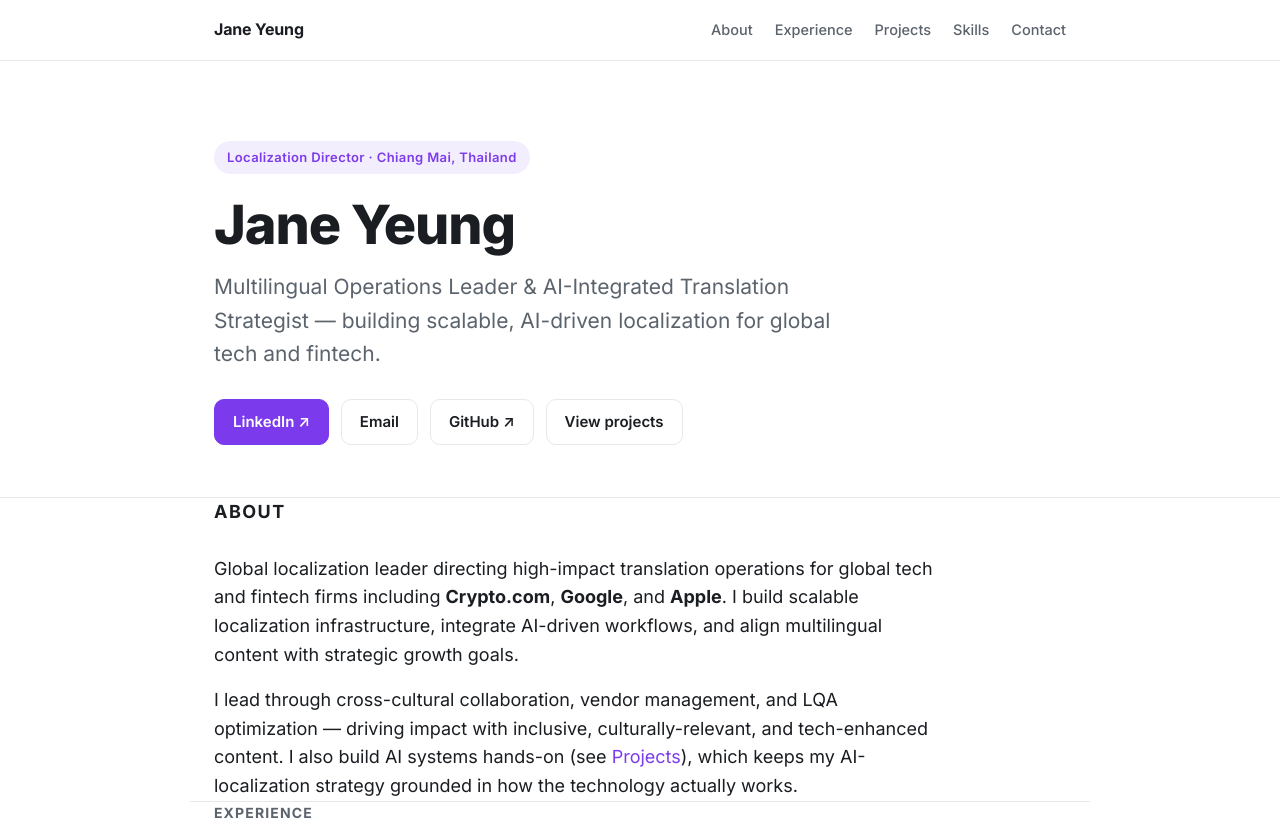
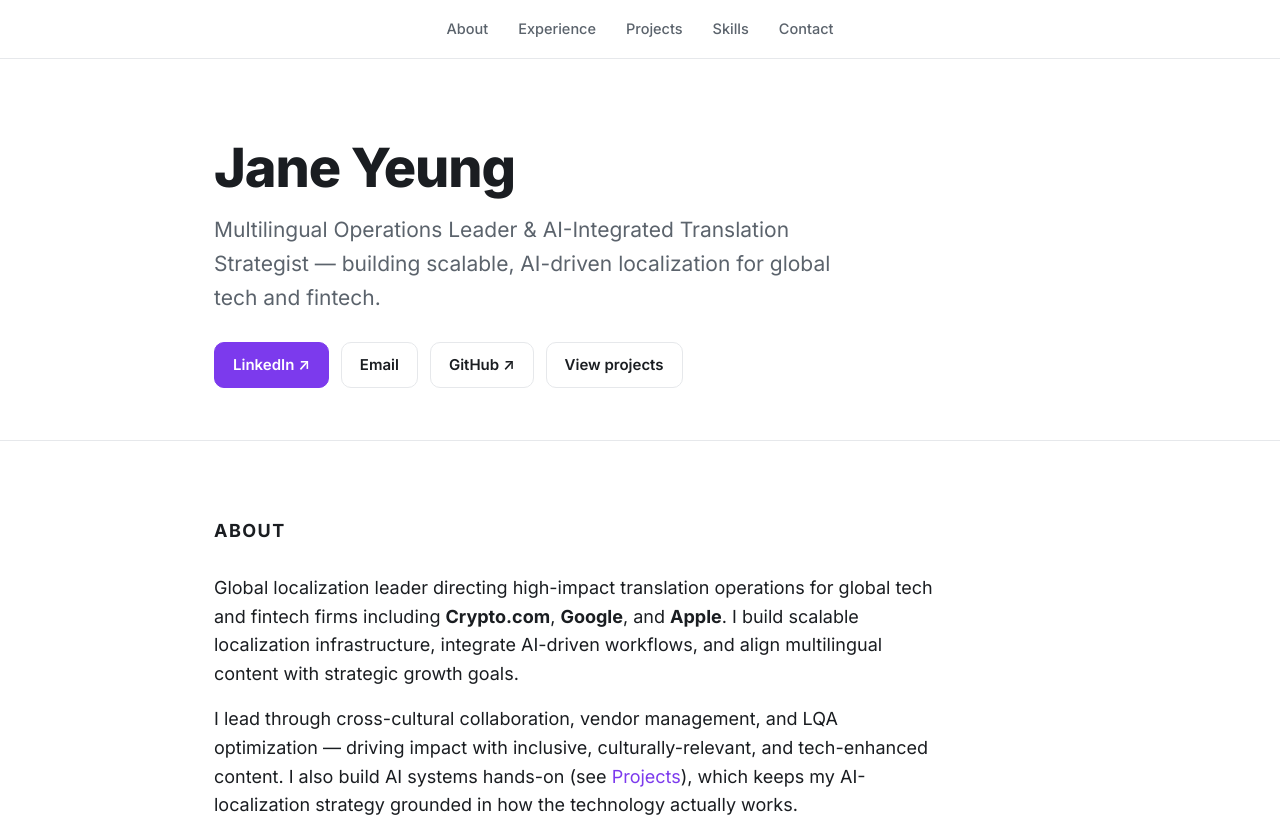
Before and after one commit to capuron/capuron.github.io, a plain HTML site: page index.html in a window 1280 px wide. Shown: the top 827 px of the page. Drawn offline with Linux system fonts and the light colour scheme.

Commit message:
Portfolio site

```diff
--- a/index.html
+++ b/index.html
@@ -40,12 +40,11 @@
       backdrop-filter: saturate(180%) blur(10px);
       border-bottom: 1px solid var(--border);
     }
-    nav .wrap { display: flex; align-items: center; justify-content: space-between; height: 60px; }
-    nav .brand { font-weight: 700; letter-spacing: -0.01em; color: var(--text); }
-    nav .navlinks { display: flex; gap: 22px; font-size: 14.5px; font-weight: 500; }
+    nav .wrap { display: flex; align-items: center; justify-content: center; height: 58px; }
+    nav .navlinks { display: flex; gap: 30px; font-size: 14.5px; font-weight: 500; }
     nav .navlinks a { color: var(--text-soft); }
     nav .navlinks a:hover { color: var(--accent); text-decoration: none; }
-    @media (max-width: 600px) { nav .navlinks { display: none; } }
+    @media (max-width: 600px) { nav { display: none; } }
 
     /* ---------- Hero ---------- */
     header.hero { padding: 80px 0 52px; border-bottom: 1px solid var(--border); }
@@ -69,8 +68,11 @@
     .btn.primary:hover { background: #6d28d9; color: #fff; }
 
     /* ---------- Sections ---------- */
-    section { padding: 54px 0; border-bottom: 1px solid var(--border); }
+    section { border-bottom: 1px solid var(--border); }
     section:last-of-type { border-bottom: none; }
+    /* sections also carry class="wrap" (padding:0 24px), which out-specifies a plain
+       `section` rule — so set vertical padding with matching specificity via longhand */
+    section.wrap { padding-top: 76px; padding-bottom: 76px; }
     .section-title { font-size: 14px; font-weight: 700; letter-spacing: 0.08em; text-transform: uppercase; color: var(--text-soft); margin-bottom: 28px; }
     .about p { font-size: 18px; color: var(--text); max-width: 720px; }
     .about p + p { margin-top: 16px; }
@@ -125,7 +127,6 @@
 <body>
   <nav>
     <div class="wrap">
-      <span class="brand">Jane Yeung</span>
       <div class="navlinks">
         <a href="#about">About</a>
         <a href="#experience">Experience</a>
@@ -138,7 +139,6 @@
 
   <header class="hero">
     <div class="wrap">
-      <span class="eyebrow">Localization Director · Chiang Mai, Thailand</span>
       <h1>Jane Yeung</h1>
       <p class="subtitle">
         Multilingual Operations Leader &amp; AI-Integrated Translation Strategist —
@@ -382,6 +382,7 @@
               <span class="tag">AI-Enhanced Workflows</span>
               <span class="tag">Agentic AI</span>
               <span class="tag">RAG</span>
+              <span class="tag">n8n</span>
               <span class="tag">TMS (Lokalise, Memsource)</span>
               <span class="tag">CAT Tools</span>
               <span class="tag">Figma</span>
```
Also changed, not shown: 1 other file.
